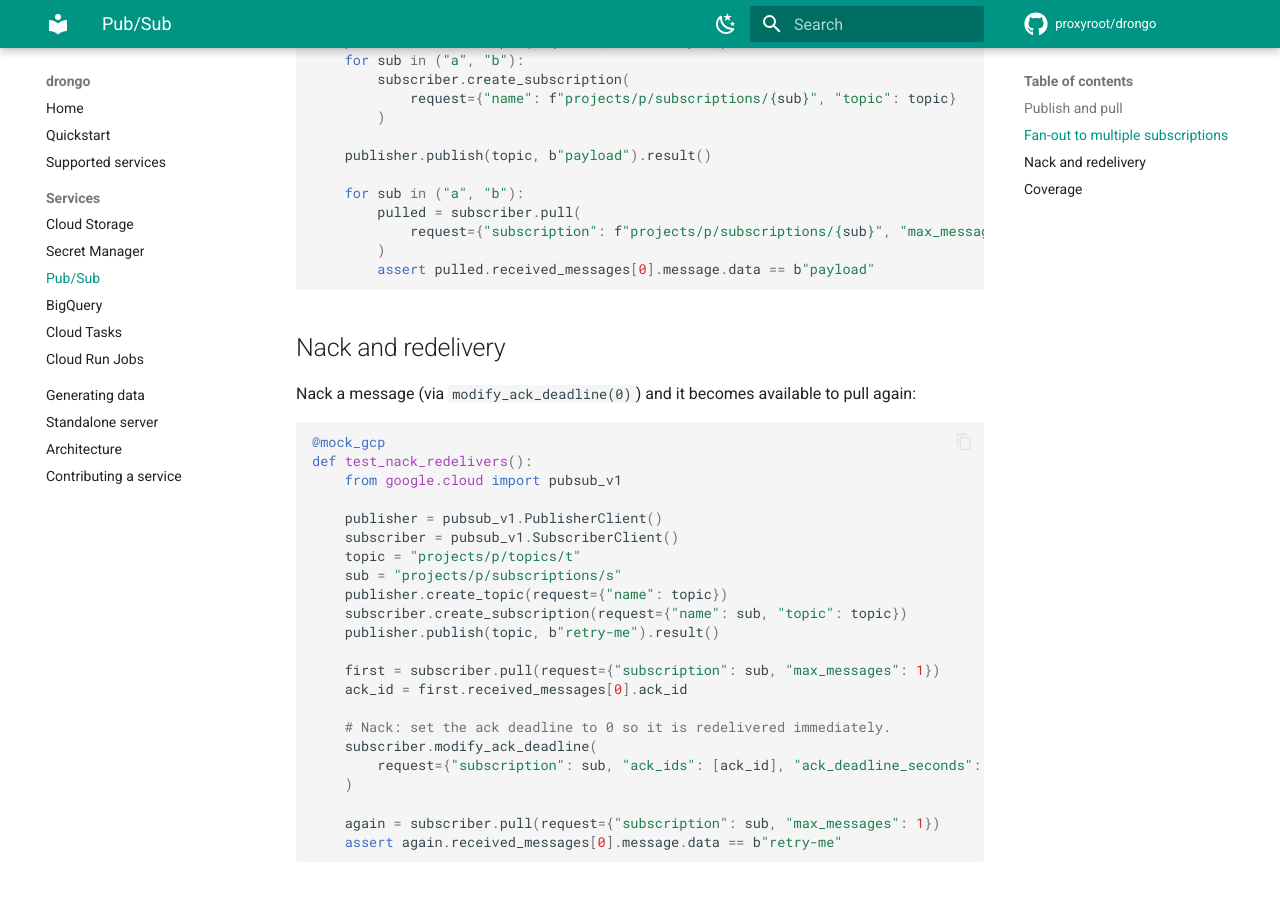
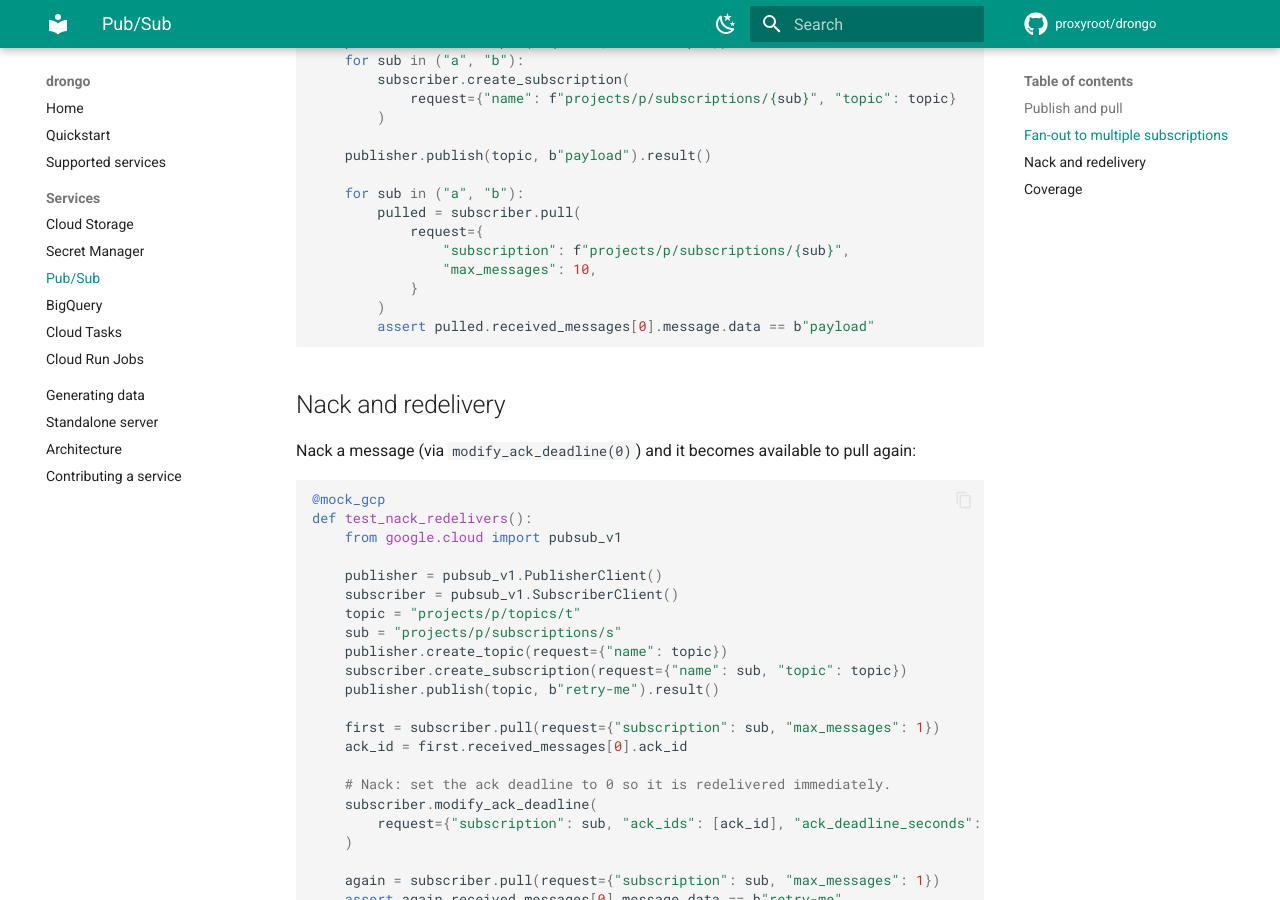
Before and after one commit to proxyroot/drongo, an MkDocs documentation site: the page built from docs/services/pubsub.md, in a window 1280 px wide and 900 px high, scrolled down 1413 px. Built offline with MkDocs 1.6.1 and Material for MkDocs 9.7.7, drawn with Linux system fonts in a browser that asks for light colours; comment, search, counter and statistics services are not loaded.

Commit message:
Format Python code blocks in docs with ruff

````diff
--- a/docs/services/pubsub.md
+++ b/docs/services/pubsub.md
@@ -70,7 +70,10 @@ def test_fanout():
 
     for sub in ("a", "b"):
         pulled = subscriber.pull(
-            request={"subscription": f"projects/p/subscriptions/{sub}", "max_messages": 10}
+            request={
+                "subscription": f"projects/p/subscriptions/{sub}",
+                "max_messages": 10,
+            }
         )
         assert pulled.received_messages[0].message.data == b"payload"
 ```
````
Also changed, not shown: docs/services/cloud-run-jobs.md (+4 -4 lines), docs/services/secret-manager.md (+3 -1 lines).
